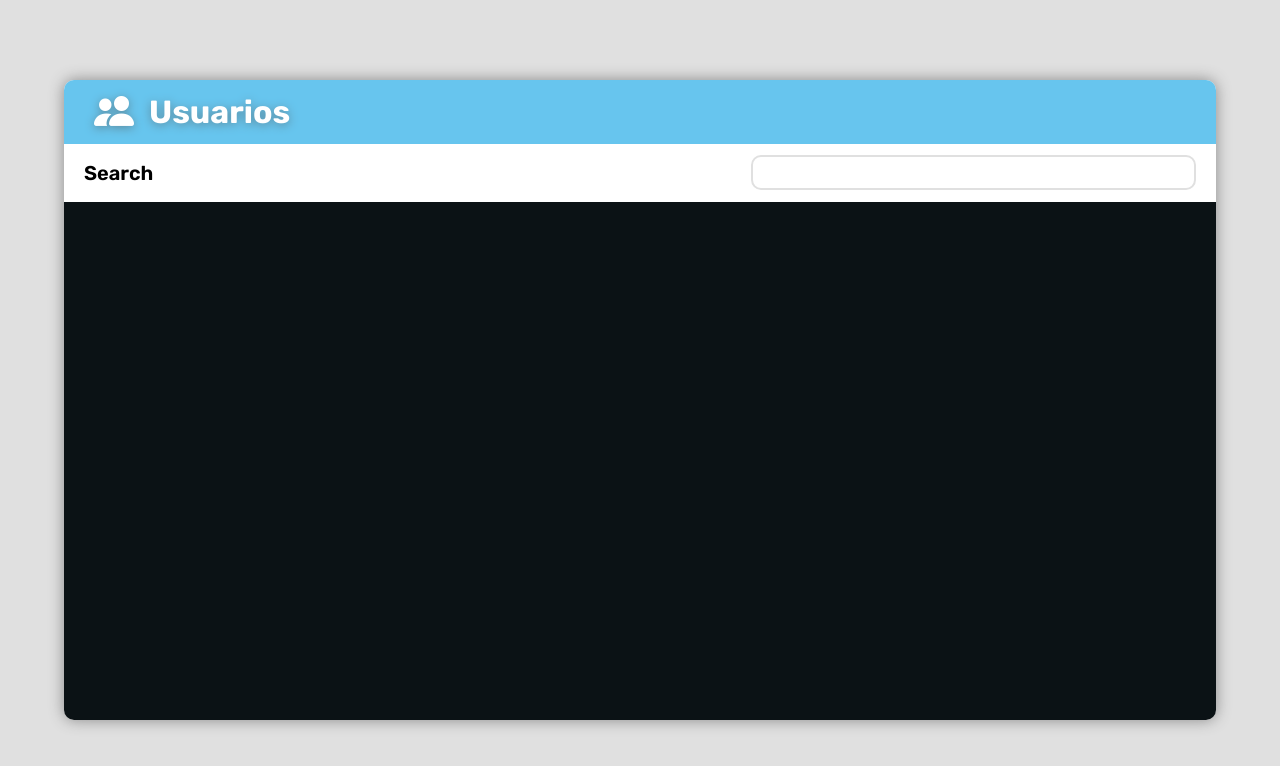
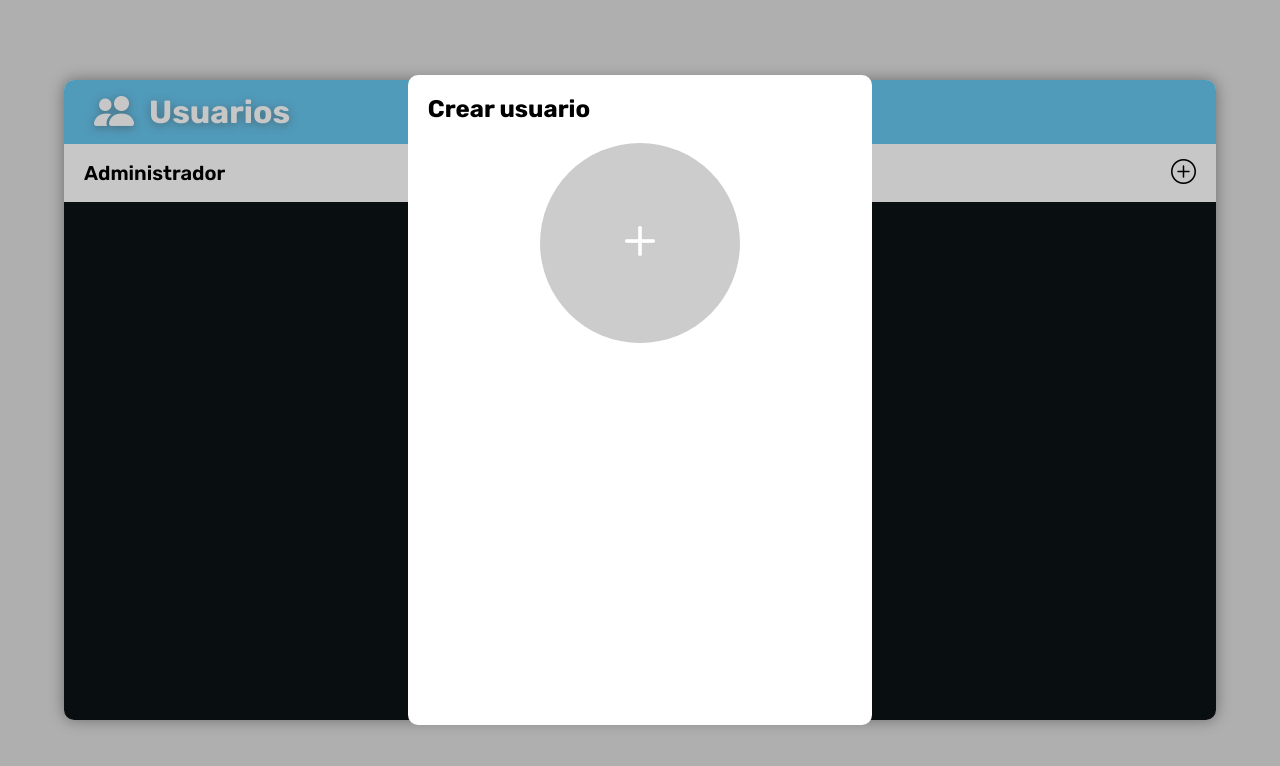
Before and after one commit to SamuelESuarezE/CRM, a website with bundled scripts: page index.html in a window 1280 px wide. Built offline with nearby package versions, Linux system fonts and the light colour scheme; no server answers.

Commit message:
feat: :construction: Add an user in progress

```diff
--- a/css/style.css
+++ b/css/style.css
@@ -68,14 +68,10 @@ body {
     font-size: 20px;
     font-weight: 600;
 }
-.searchUsers #idUser {
-    outline: none;
-    font-size: 18px;
-    padding-block: 5px;
-    width: 40%;
-    border-radius: 10px;
-    border: 2px solid var(--color-lightgray);
-    padding-inline: 10px;
+
+.searchUsers i {
+    font-size: 25px;
+    cursor: pointer;
 }
 
 
@@ -129,3 +125,37 @@ body {
     font-size: 25px;
     cursor: pointer;
 }
+
+.createUserPopUpBg {
+    position: absolute;
+    width: 100svw;
+    height: 100svh;
+    background-color: rgba(0, 0, 0, 0.219);
+    display: grid;
+    place-items: center;
+}
+
+.createUserPopUp {
+    height: 650px;
+    aspect-ratio: 5 / 7;
+    background-color: white;
+    border-radius: 10px;
+    padding: 20px;
+}
+
+#inputImg {
+    display: none;
+}
+
+.createUserPopUp .inputImgUser {
+    width: 200px;
+    height: 200px;
+    border-radius: 100%;
+    background-color: #cccccc;
+    margin: auto;
+    margin-top: 20px;
+    color: white;
+    font-size: 60px;
+    display: grid;
+    place-items: center;
+}
--- a/index.html
+++ b/index.html
@@ -17,8 +17,9 @@
 
         <section class="users">
             <div class="searchUsers">
-                <p>Search</p>
-                <input type="text" name="idUser" id="idUser">
+                <p>Administrador</p>
+                <i class="bi bi-plus-circle"></i>
+
             </div>
             <div class="containerUsers">
 
@@ -28,6 +29,17 @@
 
 
     </main>
+    <section class="createUserPopUpBg">
+        <article class="createUserPopUp">
+            <h2>Crear usuario</h2>
+            <input id="inputImg" name="inputImg" type="file" src="" alt="">
+            <label for="inputImg">
+                <div class="inputImgUser">
+                    <i class="bi bi-plus"></i>
+                </div>
+            </label>
+        </article>
+    </section>
 
 </body>
 </html>
```
